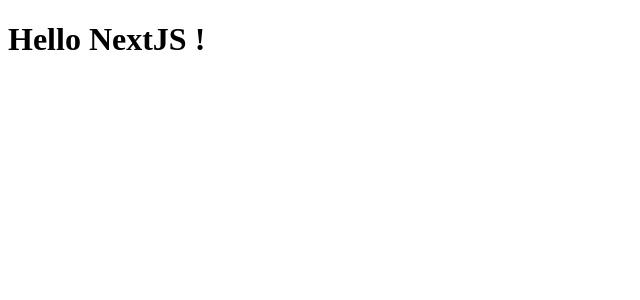
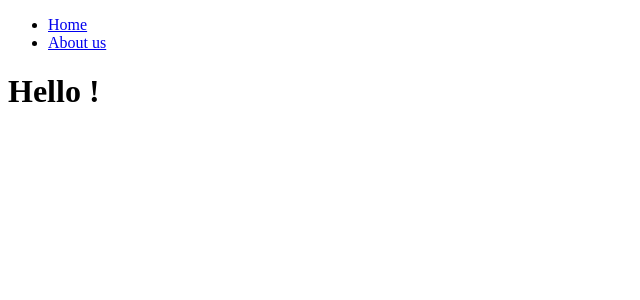
Before and after one commit to loveflora/dev-notes, a Next.js app in the folder 4-nextjs14/: page / in a window 1280 px wide. Shown: the top 300 px of the page, without its empty margins (0-640 px from the left). Built offline with nearby package versions, Linux system fonts and the light colour scheme.

Commit message:
feat: about-us added

```diff
--- /dev/null
+++ b/4-nextjs14/app/not-found.tsx
@@ -0,0 +1,6 @@
+export default function NotFound() {
+  return <h1>Not Found !</h1>;
+}
+
+// 없는 경로일 경우
+// not-found.tsx
--- a/4-nextjs14/app/page.tsx
+++ b/4-nextjs14/app/page.tsx
@@ -1,5 +1,12 @@
+import Navigation from "../components/navigation";
+
 export default function Page() {
-  return <h1>Hello NextJS !</h1>;
+  return (
+    <div>
+      <Navigation />
+      <h1>Hello !</h1>
+    </div>
+  );
 }
 
 // root segment ( Home / )
--- /dev/null
+++ b/4-nextjs14/components/navigation.tsx
@@ -0,0 +1,16 @@
+import Link from "next/link";
+
+export default function Navigation() {
+  return (
+    <nav>
+      <ul>
+        <li>
+          <Link href="/">Home</Link>
+        </li>
+        <li>
+          <Link href="/about-us">About us</Link>
+        </li>
+      </ul>
+    </nav>
+  );
+}
```
Also changed, not shown: 4-nextjs14/app/about-us/page.tsx (+8 -1 lines).
